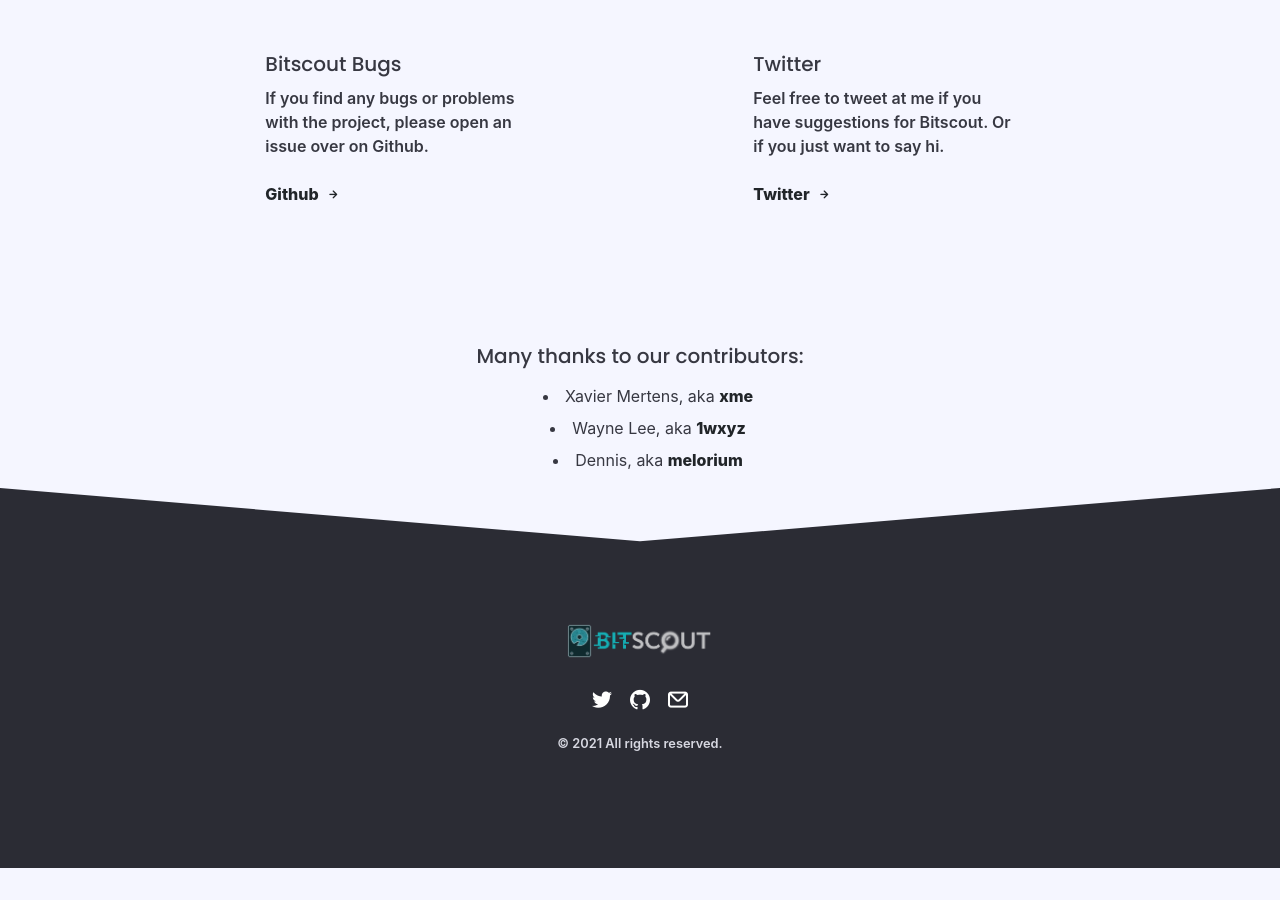
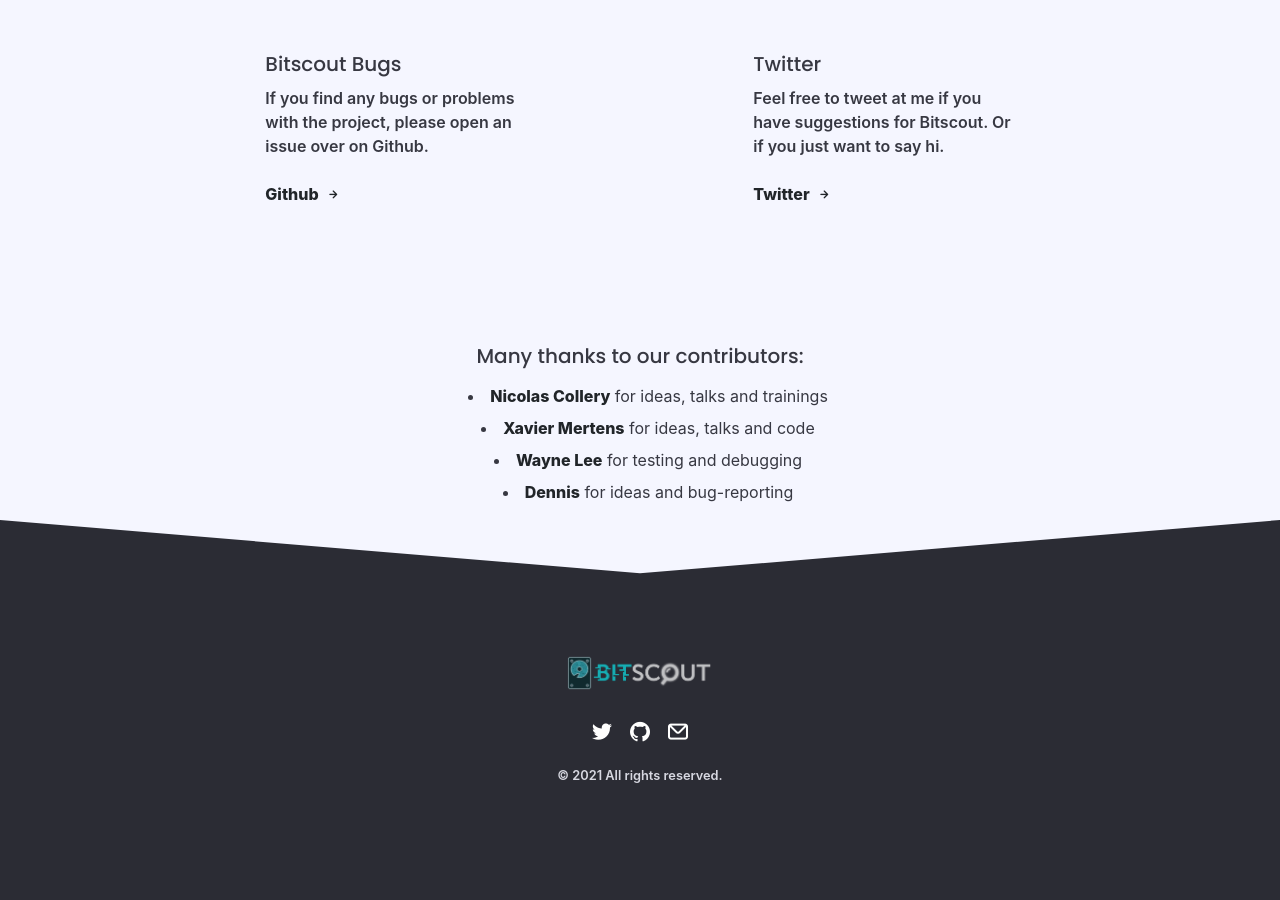
Before and after one commit to bitscout-forensics/bitscout-forensics.github.io, a Jekyll site: the page built from index.html, in a window 1280 px wide and 900 px high, scrolled down 859 px. Built offline with Jekyll 4.4.1, drawn with Linux system fonts in a browser that asks for light colours; nearby versions of some CDN libraries; some web fonts are replaced; before the commit the page ends 1727 px from its top, so only the background shows below that.

Commit message:
Updated credits

```diff
--- a/_includes/contributors.html
+++ b/_includes/contributors.html
@@ -1,8 +1,9 @@
 <span class="column col-12 text-center mt-16">
   <h5>Many thanks to our contributors:</h5>
   <ul>
-    <li>Xavier Mertens, aka <a href="https://github.com/xme">xme</a></li>
-    <li>Wayne Lee, aka <a href="https://github.com/1wxyz">1wxyz</a></li>
-    <li>Dennis, aka <a href="https://github.com/melorium">melorium</a></li>
+    <li><a href="https://github.com/n-collery">Nicolas Collery</a> for ideas, talks and trainings</li>
+    <li><a href="https://github.com/xme">Xavier Mertens</a> for ideas, talks and code</li>
+    <li><a href="https://github.com/1wxyz">Wayne Lee</a> for testing and debugging</li>
+    <li><a href="https://github.com/melorium">Dennis</a> for ideas and bug-reporting</li>
   </ul>
 </span>
```
